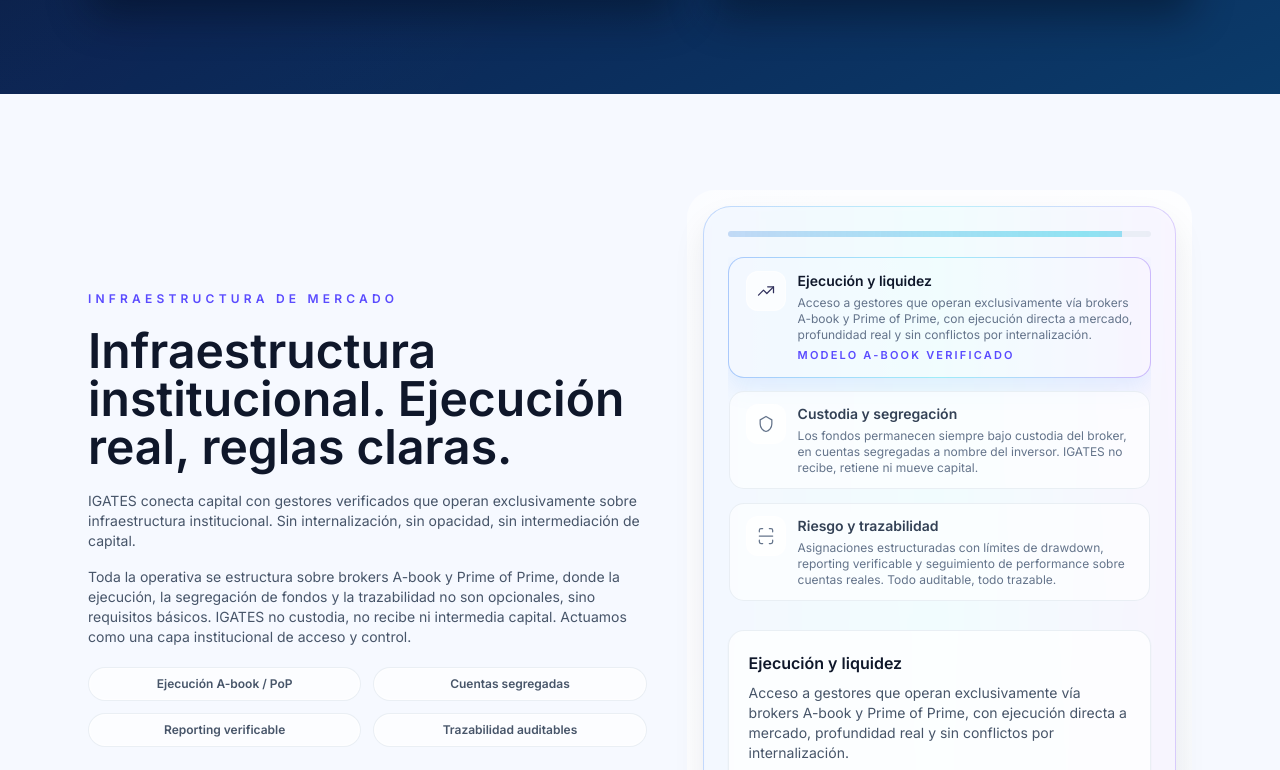
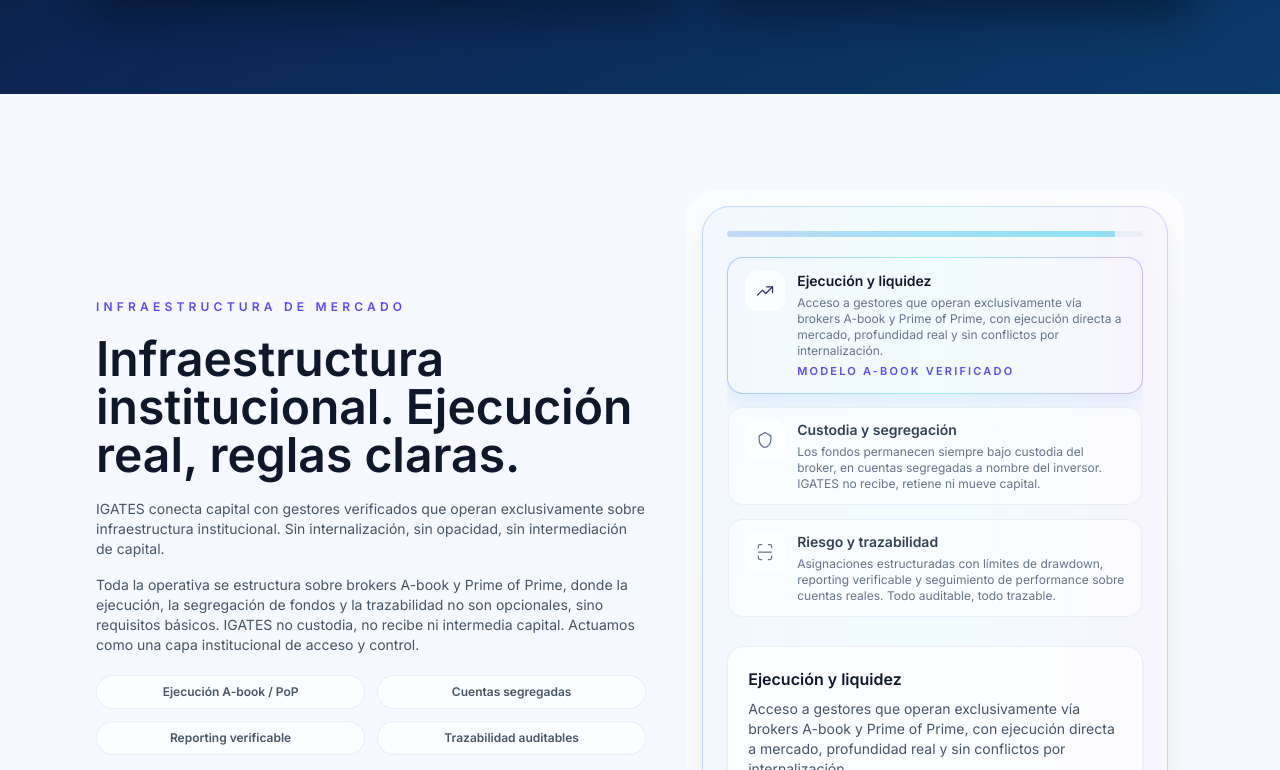
Before and after one commit to Juanherrera-123/Fund_Connect, a Next.js app: page / in a window 1280 px wide. Shown: the part 2190-2960 px from the top of the page. Built offline with nearby package versions, Linux system fonts and the light colour scheme.

Commit message:
Prevent overflow in market infrastructure tabs

```diff
--- a/src/components/home/Compliance.tsx
+++ b/src/components/home/Compliance.tsx
@@ -46,11 +46,12 @@ export function MarketInfrastructureSection() {
   return (
     <section
       id="compliance"
-      className="overflow-hidden bg-[#f6f9ff] py-12 sm:py-16 lg:py-24"
+      className="relative w-full overflow-hidden bg-[#f6f9ff] py-12 sm:py-16 lg:py-24"
     >
-      <div className="mx-auto max-w-6xl px-4 sm:px-6">
+      <div className="absolute inset-0 overflow-hidden" aria-hidden="true" />
+      <div className="relative mx-auto w-full max-w-6xl px-4 sm:px-6 lg:px-8">
         <div className="grid gap-10 lg:grid-cols-[1.05fr_0.95fr] lg:items-center">
-          <div className="space-y-5">
+          <div className="min-w-0 space-y-5">
             <p
               className="text-xs font-semibold uppercase tracking-[0.35em] text-igates-500"
               data-i18n="complianceEyebrow"
@@ -88,7 +89,9 @@ export function MarketInfrastructureSection() {
               ))}
             </div>
           </div>
-          <MarketInfrastructureTabs />
+          <div className="min-w-0">
+            <MarketInfrastructureTabs />
+          </div>
         </div>
       </div>
     </section>
@@ -101,7 +104,7 @@ export function MarketInfrastructureTabs() {
   const baseId = useId();
 
   return (
-    <div className="w-full max-w-full rounded-[28px] bg-gradient-to-br from-white/60 via-white/80 to-slate-50/80 p-4">
+    <div className="min-w-0 w-full max-w-full rounded-[28px] bg-gradient-to-br from-white/60 via-white/80 to-slate-50/80 p-4">
       <div className="relative overflow-hidden rounded-[28px] bg-gradient-to-r from-blue-500/30 via-cyan-400/30 to-violet-500/30 p-[1px] shadow-[0_16px_32px_rgba(15,23,42,0.08)]">
         <div className="rounded-[27px] bg-white/80 p-6 backdrop-blur-[2px]">
           <div className="relative mb-5">
@@ -133,7 +136,7 @@ export function MarketInfrastructureTabs() {
                     aria-controls={`${baseId}-${tab.id}-panel`}
                     id={`${baseId}-${tab.id}-tab`}
                     onClick={() => setSelectedTab(index)}
-                    className={`flex w-full min-w-[180px] items-start gap-3 rounded-[15px] border px-4 py-3 text-left transition-all duration-200 ease-out sm:min-w-[220px] lg:min-w-0 ${
+                    className={`flex w-full min-w-[min(180px,100%)] items-start gap-3 rounded-[15px] border px-4 py-3 text-left transition-all duration-200 ease-out sm:min-w-[min(220px,100%)] lg:min-w-0 ${
                       isActive
                         ? "border-transparent bg-white/85 text-slate-900"
                         : "border-slate-200/70 bg-white/60 text-slate-700 hover:border-slate-300/80 hover:bg-white/75"
```
